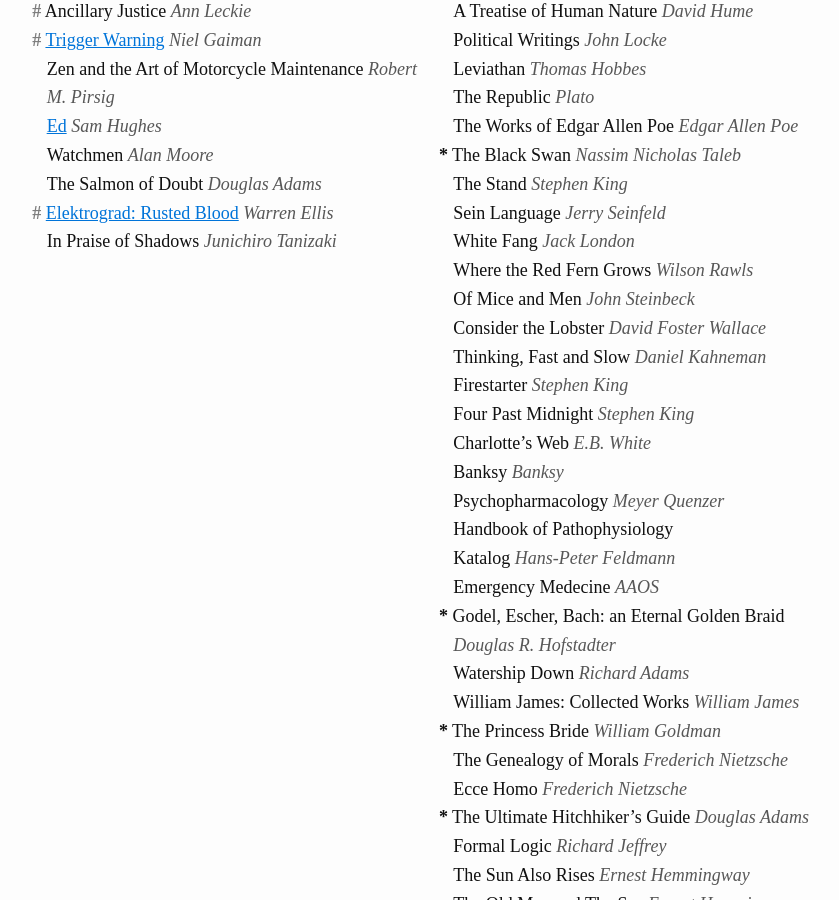
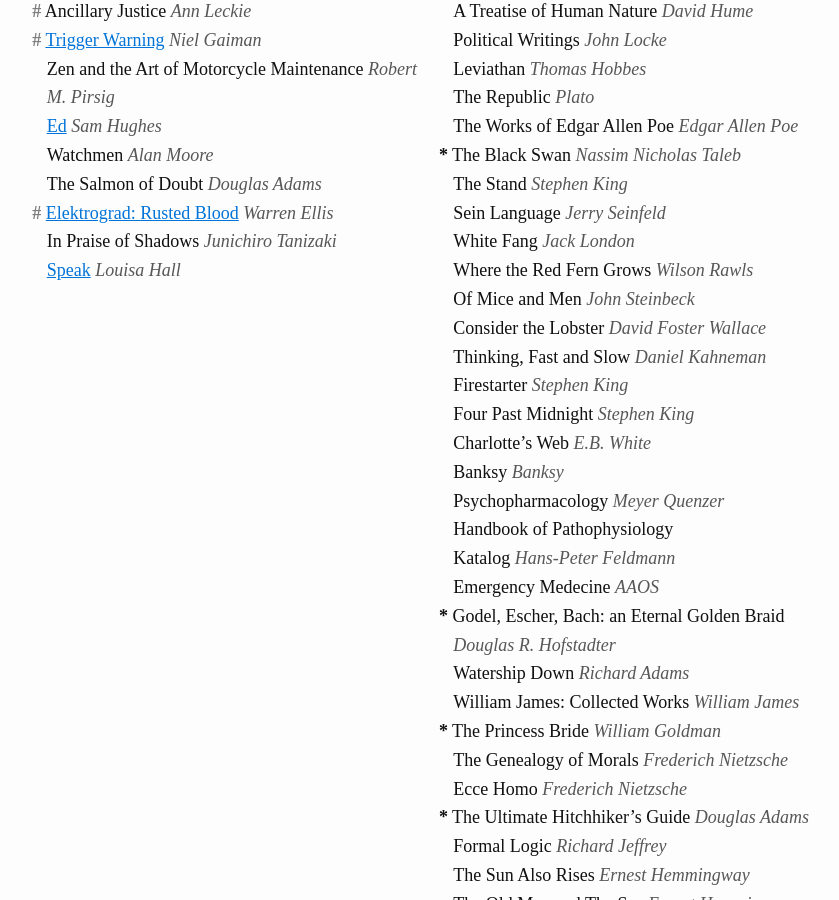
Before and after one commit to joshbeckman/andjosh.github.io, a Jekyll site: the page built from _lists/reading-lists.md, in a window 1280 px wide and 900 px high, scrolled down 1030 px. Shown: the whole window, without its empty margins (408-1247 px from the left). Built offline with Jekyll 4.4.1, drawn with Linux system fonts in a browser that asks for light colours; Markdown is read by kramdown in place of the engine named in the settings.

Commit message:
new book wanted

```diff
--- a/_lists/reading-lists.md
+++ b/_lists/reading-lists.md
@@ -45,6 +45,7 @@ permalink: /lists/reading/
 - The Salmon of Doubt _Douglas Adams_
 - __#__ [Elektrograd: Rusted Blood](https://www.smashwords.com/books/view/568621) _Warren Ellis_
 - In Praise of Shadows _Junichiro Tanizaki_
+- [Speak](http://www.harpercollins.com/9780062391193/speak) _Louisa Hall_
 
 <!--two items:-->
 
```
